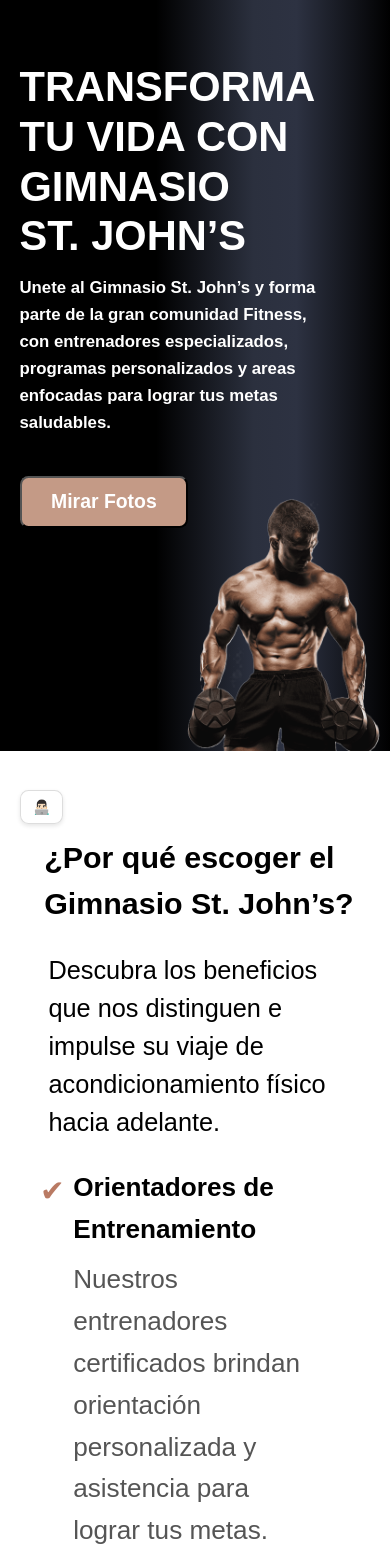
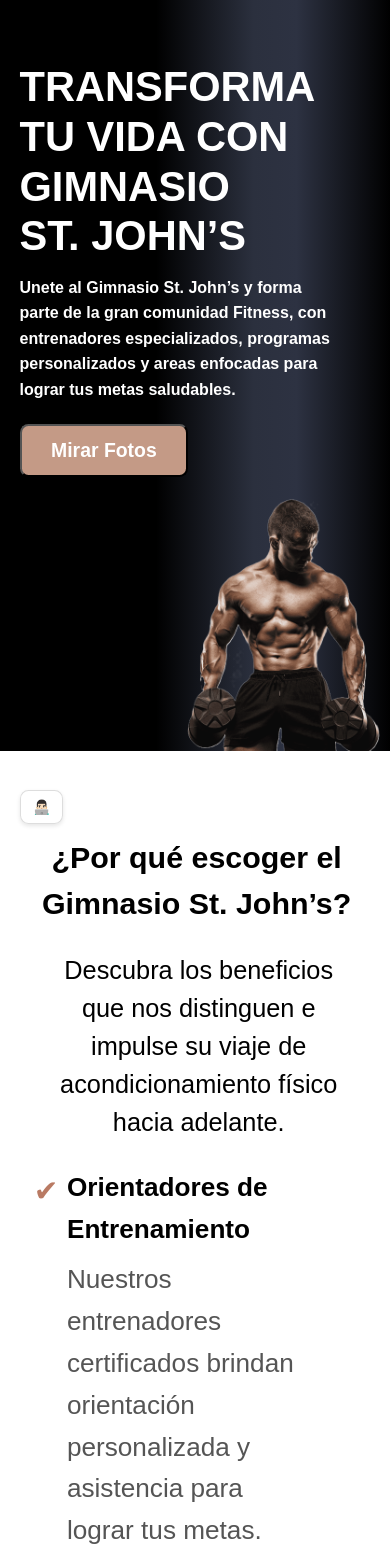
Before and after one commit to byQuesters/St-Johns-Gym, a Next.js app: page / in a window 390 px wide. Shown: the top 1568 px of the page. Built offline with nearby package versions, Linux system fonts and the light colour scheme.

Commit message:
feat: styles for ipad fixed

```diff
--- a/public/css/responsabout.css
+++ b/public/css/responsabout.css
@@ -78,7 +78,6 @@ main {
 .about-image img {
   width: 90%;
   height: auto;
-  max-height: 80vh;
   border-radius: 1vh;
   box-shadow: 0 4px 10px rgba(0, 0, 0, 0.2);
 }
@@ -365,7 +364,6 @@ footer {
   }
   .about-image img {
     width: 100%;
-    max-height: 60vh;
   }
   .part3 h1,
   .part4 h1 {
--- a/public/css/responswelcome.css
+++ b/public/css/responswelcome.css
@@ -56,7 +56,7 @@ html, body {
 
   .footer-social a {
     color: #b3624a;
-    font-size: 20px;
+    font-size: 2vh
   }
 
   .footer-social a:hover {
@@ -93,6 +93,12 @@ html, body {
     .header-content {
       padding: 0;
     }
+    .grid-container {
+      display: grid;
+      grid-template-columns: repeat(2, minmax(300px, 1fr));
+      gap: 20px;
+      padding: 20px;
+  }
   }
 
   /* Dispositivo B - IPAD MINI */
@@ -129,53 +135,74 @@ html, body {
       height: 90vh;
     }
     .titlewelcome {
-      width: 80%;
-      font-size: 250%;
+      width: 70%;
+      font-size: 5vh;
       padding-top: 0;
-      margin-top: -10%;
       padding-left: 10%;
     }
-    .subtitlewelcome {
-      width: 80%;
+    .subtitlewelcome{
+      width: 50%;
       color: white;
-      font-size: 70%;
+      font-size: 2vh;
       padding-left: 0;
       padding-top: 0;
       padding-left: 10%;
       font-size: 100%;
+    }
+    .subtitlewelcome h2{
+      font-size: 1rem
+    }
+    .part1 .btnswelcome {
+      margin-top: 1vh;
     }
     .part1 .btnswelcome {
       padding-left: 10%;
     }
     .part2 {
       margin: 0;
+      margin: auto;
       margin-top: 7vh;
-      padding-left: 5vh;
-      width: 70%;
+      padding: 0;
+      width: 90%;
     }
+    .part2 .part2divs {
+      width: 100%;
+      flex-direction: column;
+    }
+  .part2 .part2divs .text {
+    width: 90%;
+    margin-left: 0;
+    margin: auto;
+  }
     .photowelcome {
       width: 40%;
-      margin-left: 50%;
+      margin-left: 60%;
       bottom: 0;
     }
-    .part2 .part2divs {
-      width: 120%;
-      flex-direction: column;
-    }
     .part2 .part2divs .image1 {
-      width: 10%;
+      margin: auto;
+      width: 60%;
       order: 2;
     }
     .part2 .part2divs .text h2 {
-      font-size: 4vh;
+      font-size: 6.5vh;
+      line-height: 1.5;
+      margin-left: 0;
+      text-align: center;
+    }
+    .part2 .part2divs .text h3 {
+      font-size: 5vh;
+      text-align: center;
       line-height: 1.5;
       margin-left: 0;
     }
-    .part2 .part2divs .text h3 {
-      font-size: 3vh;
-      line-height: 1.5;
-      margin-left: 0;
-    }
+    .part2 .part2divs .image1 img {
+      width: 100%;
+      height: auto;
+      border-radius: 3vh;
+      margin: auto;
+      margin-top: 15vh;
+  }
     .custom-list {
       margin-top: 3vh;
       font-size: 3.1vh;
@@ -235,7 +262,8 @@ html, body {
       padding: 0 1vh 0 1vh;
     }
     .pricing-section {
-      width: 95%;
+      width: 90%;
+      height: auto;
     }
     .pricing-cards {
       display: flex;
@@ -252,6 +280,7 @@ html, body {
       flex: 0 0 80%;
       scroll-snap-align: center;
       width: auto;
+      height: auto;
     }
     .part6 img{
       width: 100%;
@@ -305,7 +334,7 @@ html, body {
       padding-left: 5%;
       width: 80%;
       color: white;
-      font-size: 70%;
+      font-size: 3vh;
     }
     .btnswelcome {
       padding-left: 5% !important;
--- a/public/css/welcome.css
+++ b/public/css/welcome.css
@@ -160,11 +160,11 @@
       border-radius: 8px 8px 0 0;
     }
     .card h3 {
-      font-size: 1.25rem;
+      font-size: 2.5vh;
       margin: 15px 0 10px;
     }
     .card p {
-      font-size: 0.95rem;
+      font-size: 2vh;
       margin: 10px 0 20px;
       color: #666;
     }
@@ -172,10 +172,11 @@
       background-color: #a97a65;
       color: #fff;
       border: none;
-      border-radius: 4px;
-      padding: 10px 20px;
+      border-radius: 1vh;
+      padding: 1.2vh 2vh;
       cursor: pointer;
       transition: background-color 0.3s;
+      font-size: 2vh;
     }
     .card button:hover {
       background-color: #8b604f;
@@ -217,6 +218,7 @@
       max-width: 50%;
     }
     .image-content{
+      width: 100%;
       max-width: 100%;
     }
     .image-content img {
@@ -308,7 +310,7 @@
       box-shadow: 0 4px 6px rgba(0, 0, 0, 0.1);
       display: flex;
       flex-direction: column;
-      height: 55vh;
+      height: auto;
     }
 
     .pricing-card.featured {
```
